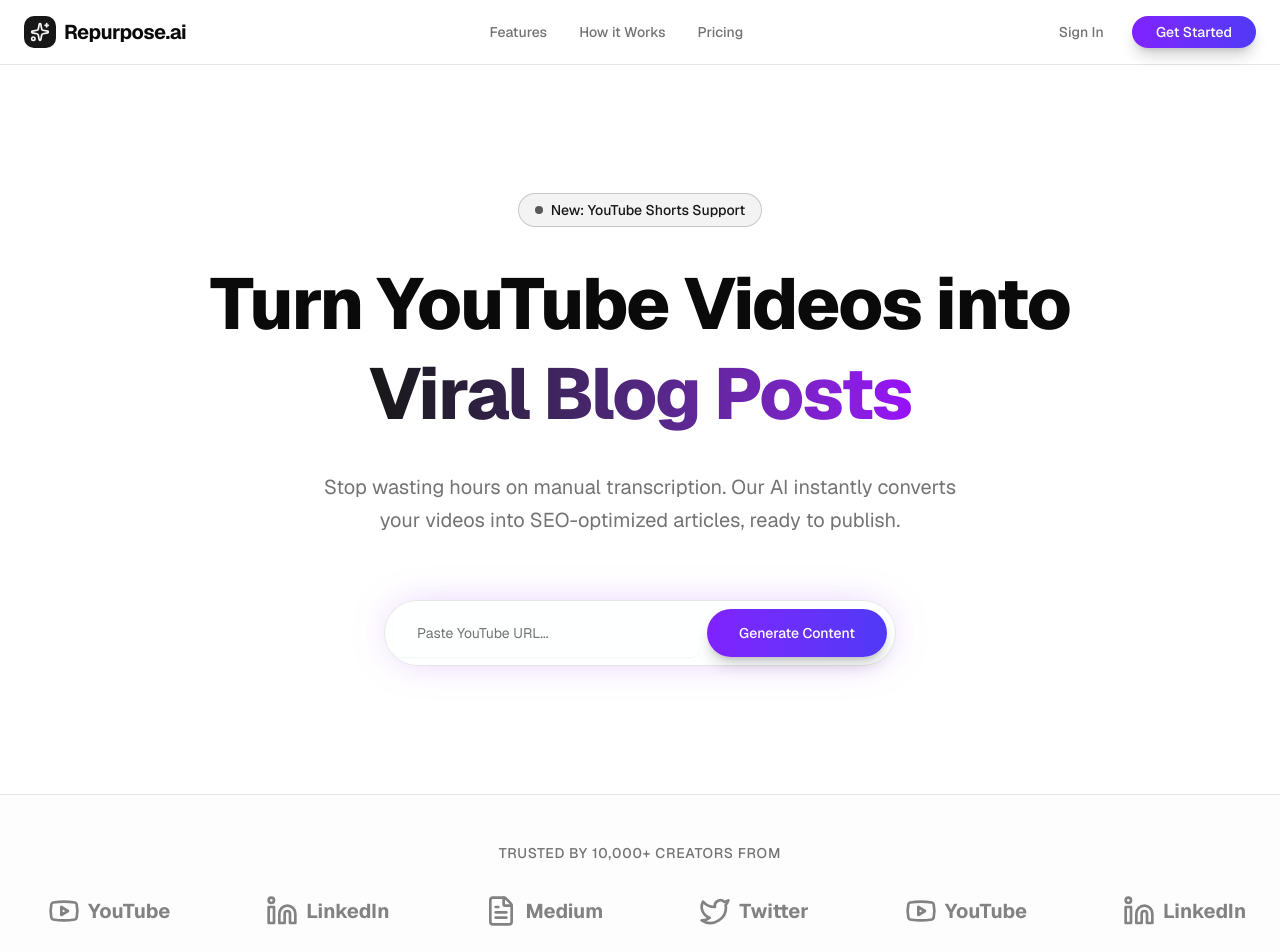
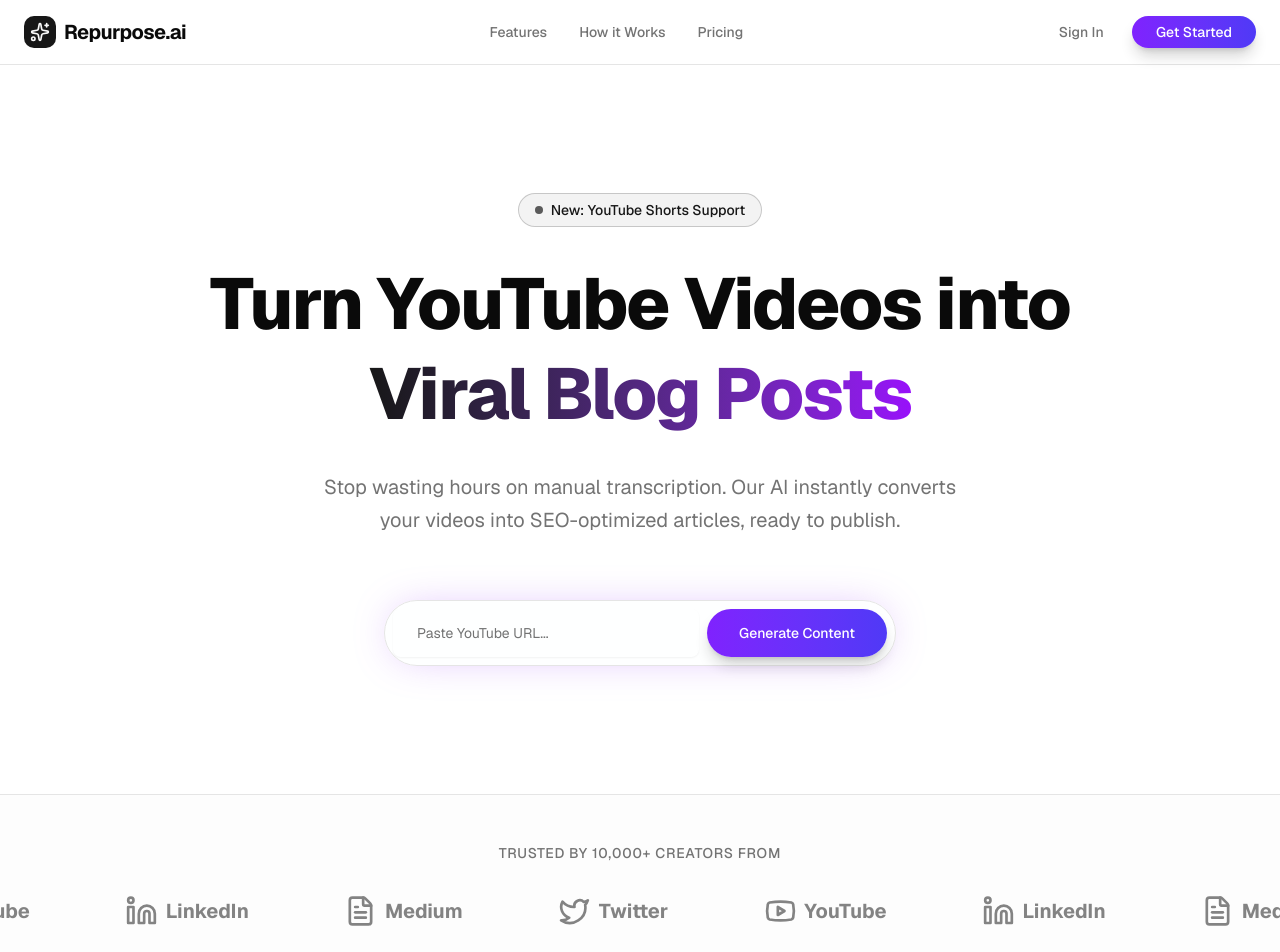
Before and after one commit to sazzad4677/Repurpose.ai, a Next.js app: page / in a window 1280 px wide. Shown: the top 952 px of the page. Built offline with nearby package versions, Linux system fonts and the light colour scheme; no server answers.

Commit message:
feat: trusted by animate-marquee  added

```diff
--- a/app/globals.css
+++ b/app/globals.css
@@ -124,5 +124,25 @@
 
   body {
     @apply bg-background text-foreground;
+    overflow-x: hidden;
   }
 }
+
+@keyframes marquee {
+  0% {
+    transform: translateX(0);
+  }
+
+  100% {
+    transform: translateX(-33.333%);
+  }
+}
+
+.animate-marquee {
+  animation: marquee 40s linear infinite;
+  width: max-content;
+}
+
+.animate-marquee:hover {
+  animation-play-state: paused;
+}
```
